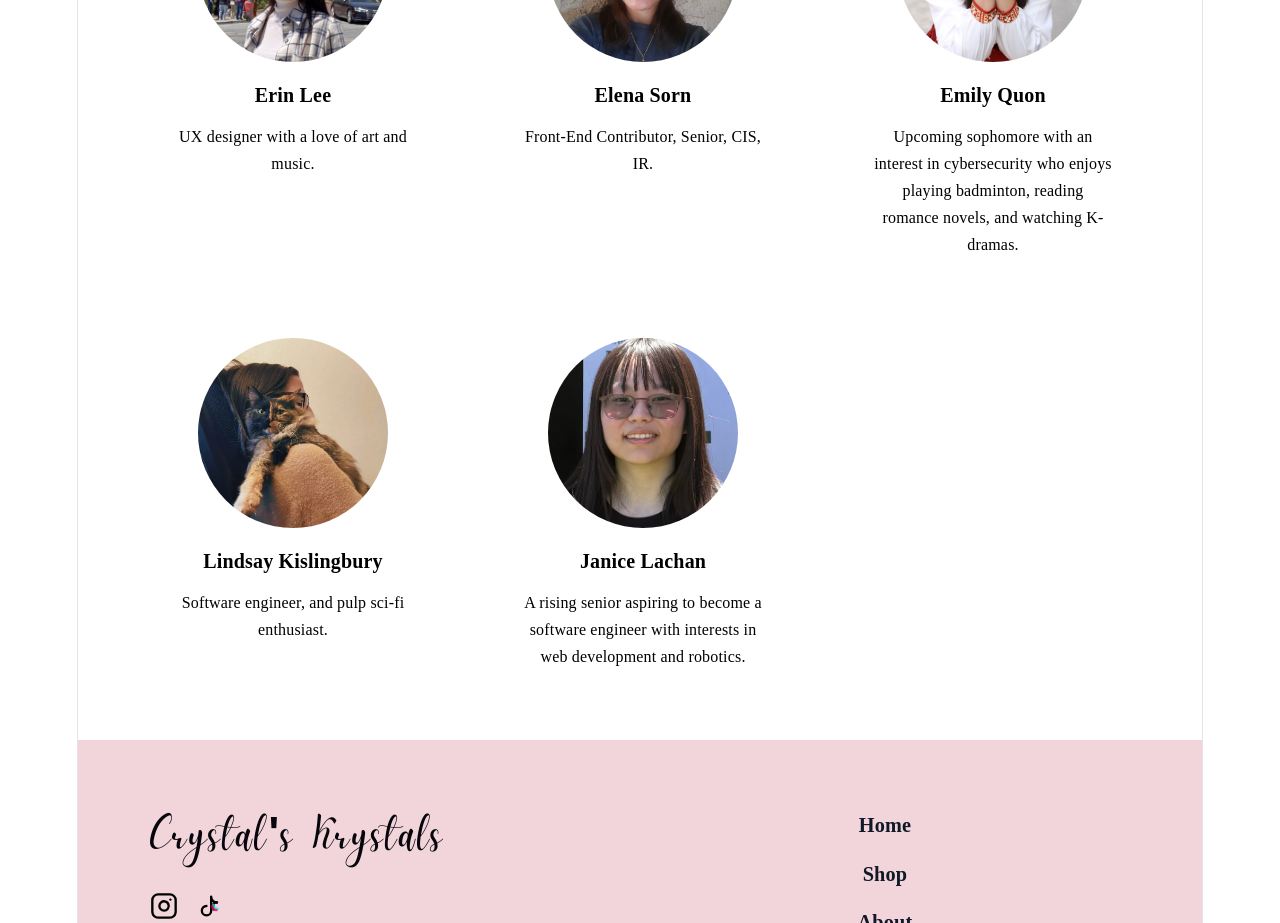
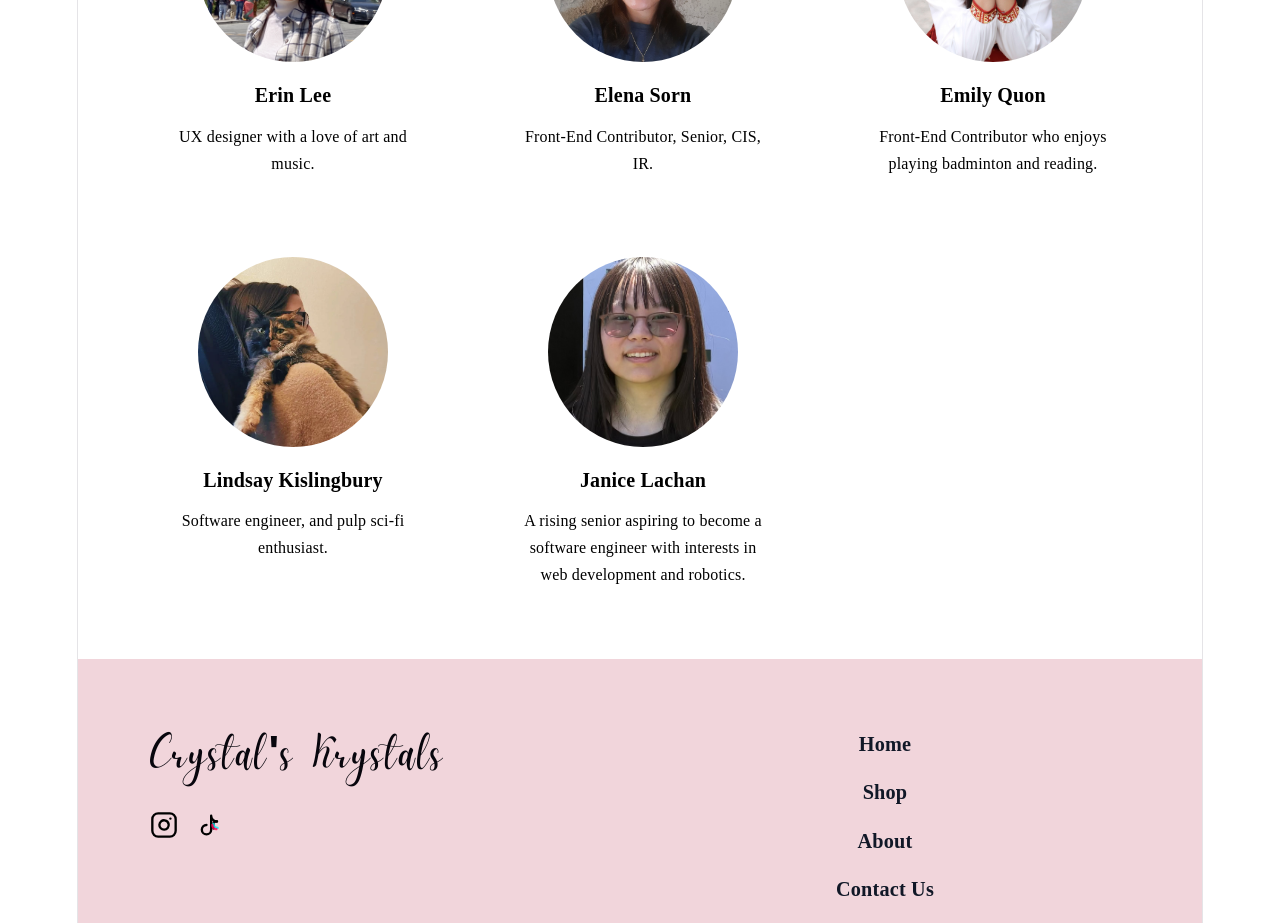
Before and after one commit to SayumiAmarasinghe/crystals-krystals, a React app in the folder frontend/: page /about in a window 1280 px wide. Shown: the part 1880-2803 px from the top of the page. Built offline with nearby package versions, Linux system fonts and the light colour scheme; the HTML template or start-up script is replaced by a standard one; a web font is replaced by a local one.

Commit message:
local fixes: strapi admin override, About page updates

```diff
--- a/frontend/src/Pages/About.jsx
+++ b/frontend/src/Pages/About.jsx
@@ -56,7 +56,7 @@ const teamMembers = [
   name: "Emily Quon",
   role: "Frontend Contributor",
   image: emilyPhoto,
-  description: "Upcoming sophomore with an interest in cybersecurity who enjoys playing badminton, reading romance novels, and watching K-dramas."
+  description: "Front-End Contributor who enjoys playing badminton and reading."
 },
 {
   id: 7,
```
